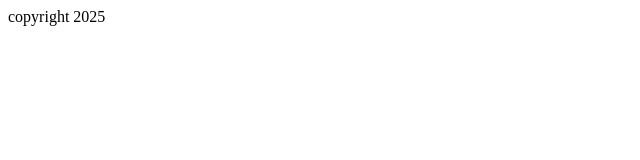
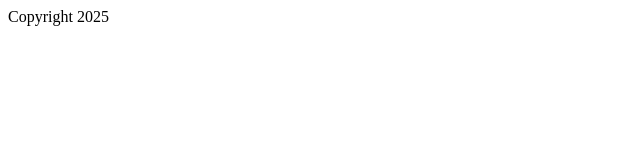
Before and after one commit to Anthonxdev/papotico, a plain HTML site: page index.html in a window 1280 px wide. Shown: the full height of the page, 0-640 px from the left. Drawn offline with Linux system fonts and the light colour scheme.

Commit message:
cambios footter by brewyn request

```diff
--- a/index.html
+++ b/index.html
@@ -9,7 +9,7 @@
     <script src="papotin.js"></script>
 
     <footer>
-        copyright 2025
+        <span>  Copyright 2025 </span>
     </footer>
 </body>
 </html>
```
